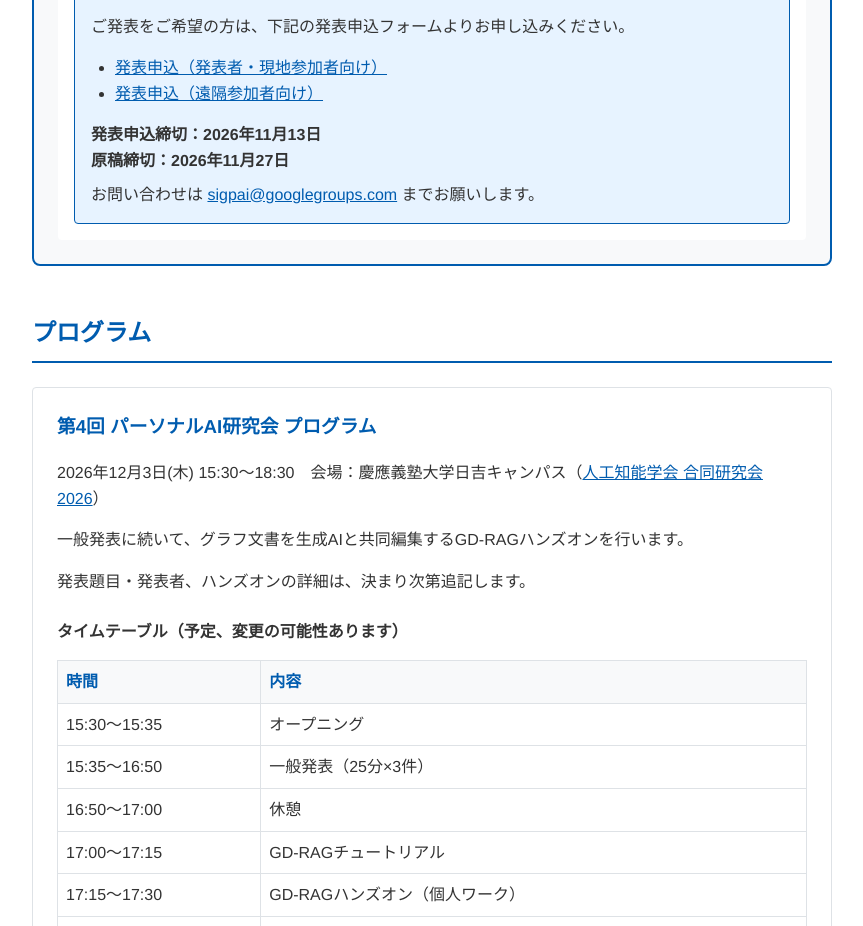
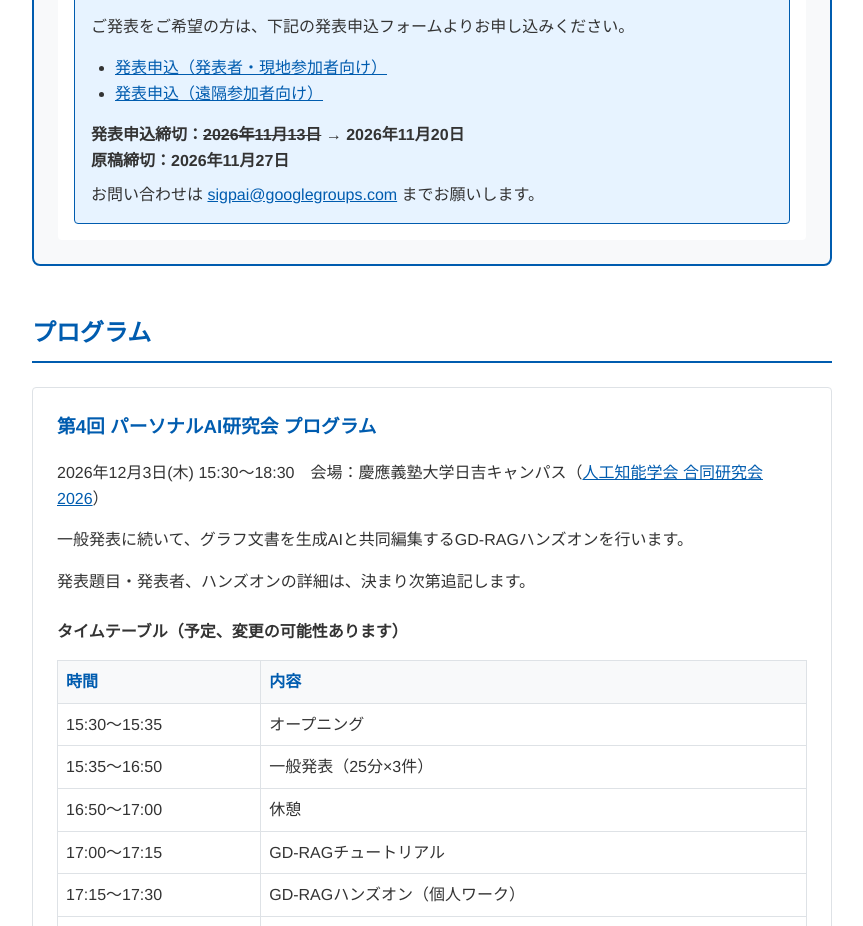
Before and after one commit to srmtlab/sigpai, a plain HTML site: page index.html in a window 1280 px wide. Shown: the part 1140-2066 px from the top of the page, without its empty margins (208-1071 px from the left). Drawn offline with Linux system fonts and the light colour scheme.

Commit message:
発表申込締切を11月20日に延長
旧締切(11/13)は取り消し線で残し、延長後の日付(11/20)を明記。

Co-Authored-By: Claude Sonnet 5 <noreply@anthropic.com>

```diff
--- a/index.html
+++ b/index.html
@@ -215,7 +215,7 @@
                             <li><a href="https://www.ai-gakkai.or.jp/sig-system/confusers/presenter_add/SIGAIs2026/pai" target="_blank" style="color: #005CAF; text-decoration: underline;">発表申込（発表者・現地参加者向け）</a></li>
                             <li><a href="https://www.ai-gakkai.or.jp/sig-system/confusers/presenter_add/SIGAIs2026_online/pai" target="_blank" style="color: #005CAF; text-decoration: underline;">発表申込（遠隔参加者向け）</a></li>
                         </ul>
-                        <p style="margin: 0;"><strong>発表申込締切：2026年11月13日</strong><br>
+                        <p style="margin: 0;"><strong>発表申込締切：<del>2026年11月13日</del> → 2026年11月20日</strong><br>
                         <strong>原稿締切：2026年11月27日</strong></p>
                         <p style="margin: 0.5rem 0 0 0;">お問い合わせは <a href="mailto:sigpai@googlegroups.com" style="color: #005CAF; text-decoration: underline;">sigpai@googlegroups.com</a> までお願いします。</p>
                     </div>
```
